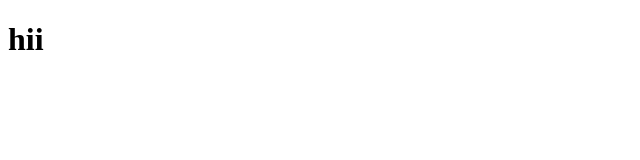
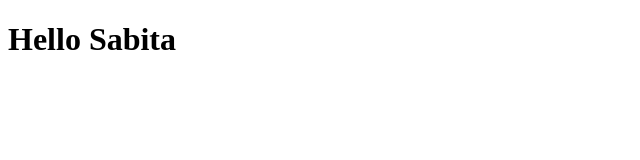
Before and after one commit to sabitasitaula/OptimumFirstProject, a plain HTML site: page Sabita.html in a window 1280 px wide. Shown: the whole page, without its empty margins (0-640 px from the left). Drawn offline with Linux system fonts and the light colour scheme.

Commit message:
HI sabita

```diff
--- a/Sabita.html
+++ b/Sabita.html
@@ -7,7 +7,7 @@
     <title>Document</title>
 </head>
 <body>
-    <h1>hii</h1>
+    <h1>Hello Sabita</h1>
 
 </body>
 </html>
```
